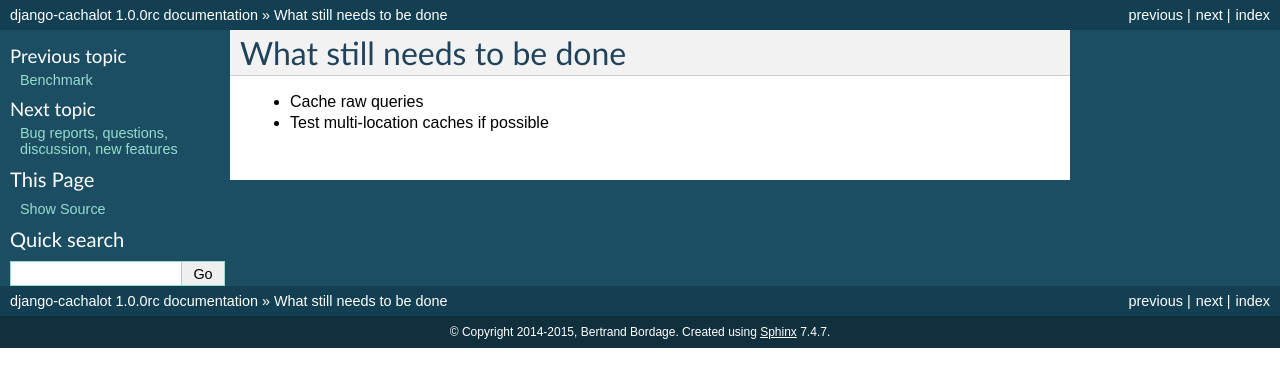
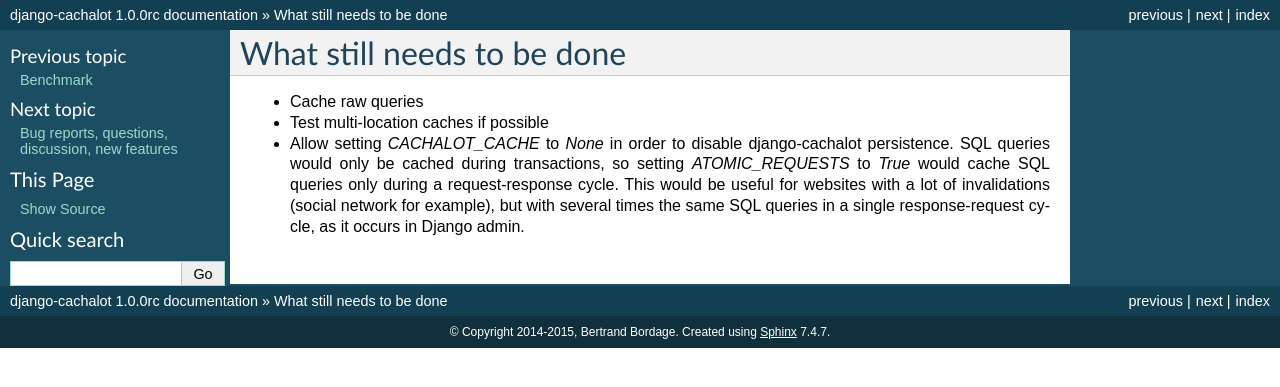
Before and after one commit to noripyt/django-cachalot, a Sphinx documentation site: the page built from docs/todo.rst, in a window 1280 px wide. Shown: the top 387 px of the page. Built offline with Sphinx 7.4.7, drawn with Linux system fonts in a browser that asks for light colours; pages that are not in the unit, such as notebooks, are missing from menus.

Commit message:
Adds a TODO.

```diff
--- a/docs/todo.rst
+++ b/docs/todo.rst
@@ -3,3 +3,9 @@ What still needs to be done
 
 - Cache raw queries
 - Test multi-location caches if possible
+- Allow setting `CACHALOT_CACHE` to `None` in order to disable django-cachalot
+  persistence. SQL queries would only be cached during transactions, so setting
+  `ATOMIC_REQUESTS` to `True` would cache SQL queries only during
+  a request-response cycle. This would be useful for websites with a lot of
+  invalidations (social network for example), but with several times the same
+  SQL queries in a single response-request cycle, as it occurs in Django admin.
```
